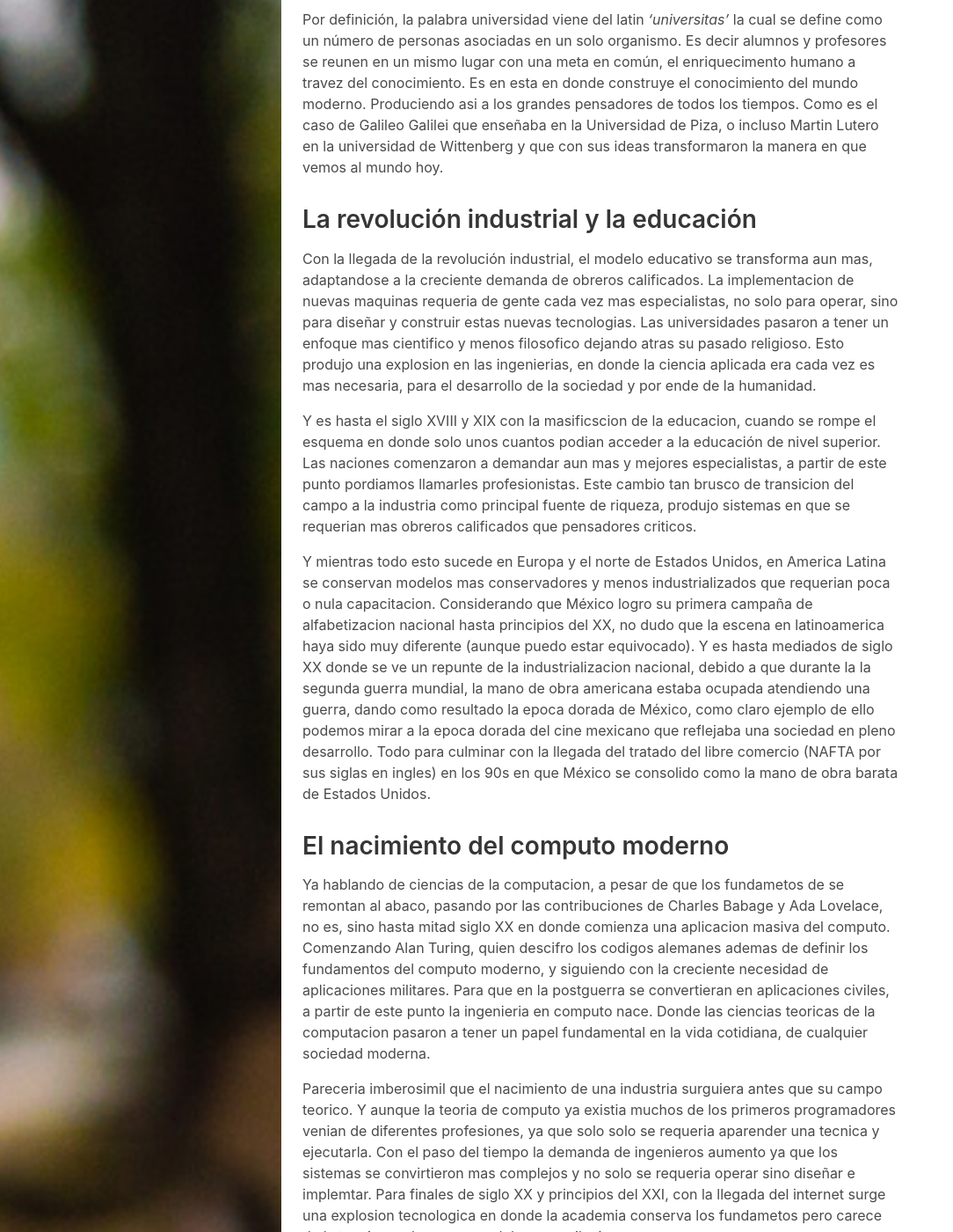
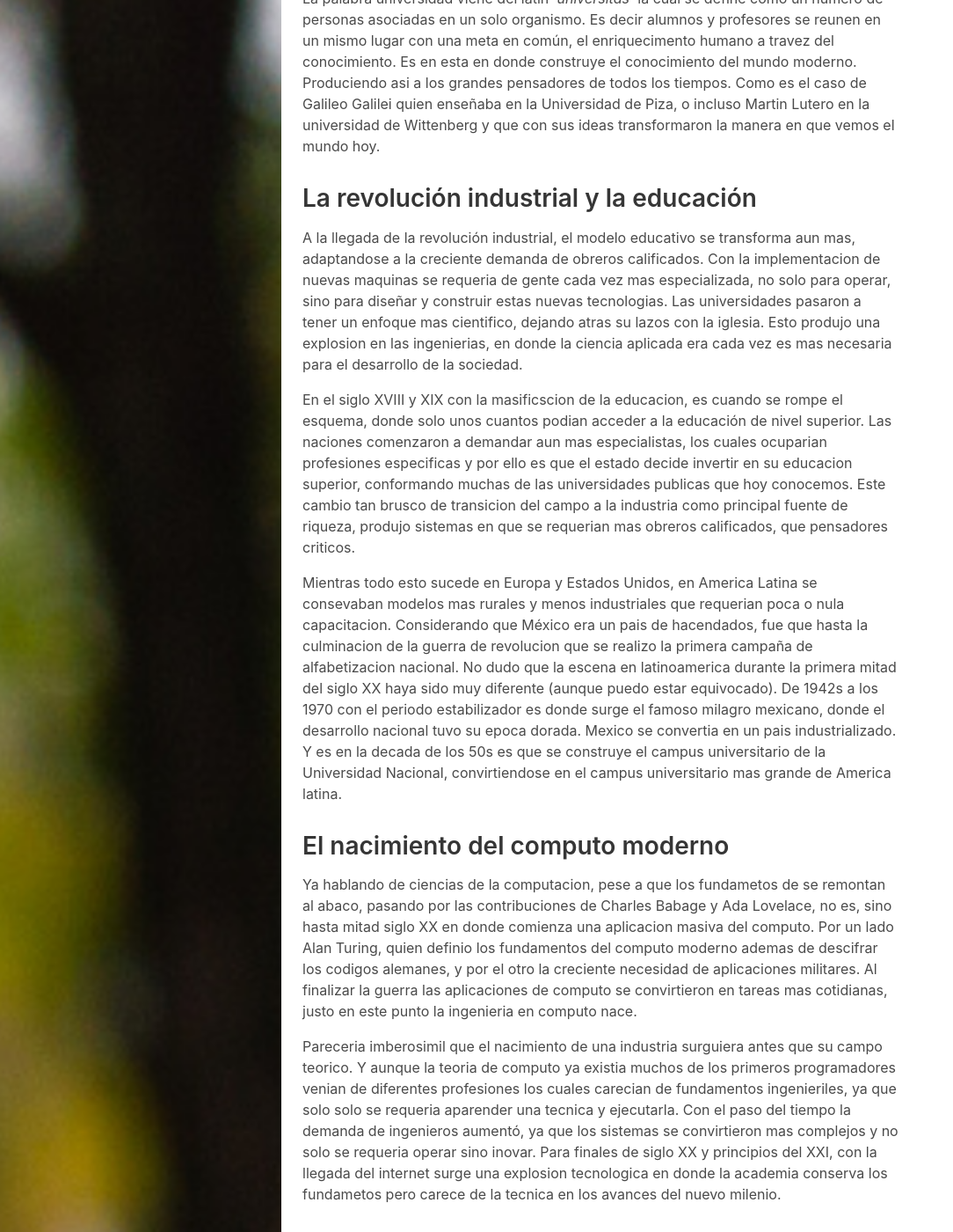
Before and after one commit to 3zcurdia/3zcurdia.github.io, a Jekyll site: the page built from _posts/2020-10-10-university-role.md, in a window 1280 px wide and 1400 px high, scrolled down 775 px. Shown: the whole window at 88% size, without its empty margins (0-1084 px from the left). Built offline with Jekyll 4.4.1, drawn with Linux system fonts in a browser that asks for light colours; nearby versions of some CDN libraries; some of the changed text lies outside the part shown.

Commit message:
Aditional refinements and initial conclusion

```diff
--- a/_posts/2020-10-10-university-role.md
+++ b/_posts/2020-10-10-university-role.md
@@ -9,59 +9,68 @@
   - education
 ---
 
-Recientemente hemos visto una creciente ola de cursos en linea en diversos campos de especializacion pero, sobre todo, en el desarrollo de software.
-Donde, con la promesa de que en menos de 6 meses puedes ser un codificador proeficiente e incrementar tu ingreso hasta X veces. Surge la pregunta
-¿Es necesario estudiar en una universidad para colocarse en el campo laboral?
-¿Realemente 6 meses es todo lo que se necesita para entender las ciencias de la computación? y
-¿Para que sirve la universidad si puedo aprenderlo todo en internet?
+Recientemente hemos visto una creciente ola de cursos y plataformas en linea en diversos campos de especializacion, sobre todo, en el desarrollo de software. Donde, con la promesa de que en menos de 6 meses puedes ser un codificador proeficiente e incrementar tu ingreso hasta X veces. Surge la pregunta ¿Es necesario estudiar en una universidad para colocarse en el campo laboral? ¿Realemente 6 meses es todo lo que se necesita? y ¿Para que sirve la universidad si puedo aprenderlo todo en internet?
 
 ## El origen de la universidad
 
-Para entener el papel de la universidad en una sociedad primero tenemos que remontarnos a su origen. La universidad como la conocemos surge durante la edad media alrededor de los siglos XII y XIII a travez de escuelas en donde la enseñanza de tradición cristiana predominaba, y con una curricula limitada solo enseñaba lo que hoy llamamos humanidades. Cabe resaltar que el estudio de las ciencias se remonta a la antigua Grecia como se hacia en la biblioteca de Alejandría, tema que retomare en otra ocaccion. Con la llegada del renacimiento la curricula universitaria se extendió a las ciencias excactas, entre ellas, la lógica y la matemática, las cuales son el fundamento del computo.
+Para entener el papel de la universidad en una sociedad primero tenemos que remontarnos a su origen. La universidad como la conocemos surge durante la edad media alrededor de los siglos XII y XIII a travez de escuelas en donde la enseñanza de tradición cristiana predominaba, y con una curricula limitada se limitaba la enseñaba a lo que hoy llamamos humanidades. Cabe resaltar que el estudio de las ciencias se remonta a la antigua Grecia, y a la biblioteca de Alejandría, tema que no profundizaremos en este momento. Con la llegada del renacimiento la curricula universitaria medieval se extendió a las ciencias excactas, entre ellas, la lógica y la matemática, las cuales son el fundamento del computo.
 
-Por definición, la palabra universidad viene del latin *'universitas'* la cual se define como un número de personas asociadas en un solo organismo. Es decir alumnos y profesores se reunen en un mismo lugar con una meta en común, el enriquecimento humano a travez del conocimiento. Es en esta en donde construye el conocimiento del mundo moderno. Produciendo asi a los grandes pensadores de todos los tiempos. Como es el caso de Galileo Galilei que enseñaba en la Universidad de Piza, o incluso Martin Lutero en la universidad de Wittenberg y que con sus ideas transformaron la manera en que vemos al mundo hoy.
+La palabra universidad viene del latin *'universitas'* la cual se define como un número de personas asociadas en un solo organismo. Es decir alumnos y profesores se reunen en un mismo lugar con una meta en común, el enriquecimento humano a travez del conocimiento. Es en esta en donde construye el conocimiento del mundo moderno. Produciendo asi a los grandes pensadores de todos los tiempos. Como es el caso de Galileo Galilei quien enseñaba en la Universidad de Piza, o incluso Martin Lutero en la universidad de Wittenberg y que con sus ideas transformaron la manera en que vemos el mundo hoy.
 
 ## La revolución industrial y la educación
 
-Con la llegada de la revolución industrial, el modelo educativo se transforma aun mas, adaptandose a la creciente demanda de obreros calificados. La implementacion de nuevas maquinas requeria de gente cada vez mas especialistas, no solo para operar, sino para diseñar y construir estas nuevas tecnologias. Las universidades pasaron a tener un enfoque mas cientifico y menos filosofico dejando atras su pasado religioso. Esto produjo una explosion en las ingenierias, en donde la ciencia aplicada era cada vez es mas necesaria, para el desarrollo de la sociedad y por ende de la humanidad.
+A la llegada de la revolución industrial, el modelo educativo se transforma aun mas, adaptandose a la creciente demanda de obreros calificados. Con la implementacion de nuevas maquinas se requeria de gente cada vez mas especializada, no solo para operar, sino para diseñar y construir estas nuevas tecnologias. Las universidades pasaron a tener un enfoque mas cientifico, dejando atras su lazos con la iglesia. Esto produjo una explosion en las ingenierias, en donde la ciencia aplicada era cada vez es mas necesaria para el desarrollo de la sociedad.
 
-Y es hasta el siglo XVIII y XIX con la masificscion de la educacion, cuando se rompe el esquema en donde solo unos cuantos podian acceder a la educación de nivel superior. Las naciones comenzaron a demandar aun mas y mejores especialistas, a partir de este punto pordiamos llamarles profesionistas. Este cambio tan brusco de transicion del campo a la industria como principal fuente de riqueza, produjo sistemas en que se requerian mas obreros calificados que pensadores criticos.
+En el siglo XVIII y XIX con la masificscion de la educacion, es cuando se rompe el esquema, donde solo unos cuantos podian acceder a la educación de nivel superior. Las naciones comenzaron a demandar aun mas especialistas, los cuales ocuparian profesiones especificas y por ello es que el estado decide invertir en su educacion superior, conformando muchas de las  universidades publicas que hoy conocemos. Este cambio tan brusco de transicion del campo a la industria como principal fuente de riqueza, produjo sistemas en que se requerian mas obreros calificados, que pensadores criticos.
 
-Y mientras todo esto sucede en Europa y el norte de Estados Unidos, en America Latina se conservan modelos mas conservadores y menos industrializados que requerian poca o nula capacitacion. Considerando que México logro su primera campaña de alfabetizacion nacional hasta principios del XX, no dudo que la escena en latinoamerica haya sido muy diferente (aunque puedo estar equivocado). Y es hasta mediados de siglo XX donde se ve un repunte de la industrializacion nacional, debido a que durante la la segunda guerra mundial, la mano de obra americana estaba ocupada atendiendo una guerra, dando como resultado la epoca dorada de México, como claro ejemplo de ello podemos mirar a la epoca dorada del cine mexicano que reflejaba una sociedad en pleno desarrollo. Todo para culminar con la llegada del tratado del libre comercio (NAFTA por sus siglas en ingles) en los 90s en que México se consolido como la mano de obra barata de Estados Unidos.
+Mientras todo esto sucede en Europa y Estados Unidos, en America Latina se consevaban modelos mas rurales y menos industriales que requerian poca o nula capacitacion. Considerando que México era un pais de hacendados, fue que hasta la culminacion de la guerra de revolucion que se realizo la primera campaña de alfabetizacion nacional. No dudo que la escena en latinoamerica durante la primera mitad del siglo XX haya sido muy diferente (aunque puedo estar equivocado). De 1942s a los 1970 con el periodo estabilizador es donde surge el famoso milagro mexicano, donde el desarrollo nacional tuvo su epoca dorada. Mexico se convertia en un pais industrializado. Y es en la decada de los 50s es que se construye el campus universitario de la Universidad Nacional, convirtiendose en el campus universitario mas grande de America latina.
 
 ## El nacimiento del computo moderno
 
-Ya hablando de ciencias de la computacion, a pesar de que los fundametos de se remontan al abaco, pasando por las contribuciones de Charles Babage y Ada Lovelace, no es, sino hasta mitad siglo XX en donde comienza una aplicacion masiva del computo. Comenzando Alan Turing, quien descifro los codigos alemanes ademas de definir los fundamentos del computo moderno, y siguiendo con la creciente necesidad de aplicaciones militares. Para que en la postguerra se convertieran en aplicaciones civiles, a partir de este punto la ingenieria en computo nace. Donde las ciencias teoricas de la computacion pasaron a tener un papel fundamental en la vida cotidiana, de cualquier sociedad moderna.
+Ya hablando de ciencias de la computacion, pese a que los fundametos de se remontan al abaco, pasando por las contribuciones de Charles Babage y Ada Lovelace, no es, sino hasta mitad siglo XX en donde comienza una aplicacion masiva del computo. Por un lado Alan Turing, quien definio los fundamentos del computo moderno ademas de descifrar los codigos alemanes, y por el otro la creciente necesidad de aplicaciones militares. Al finalizar la guerra las aplicaciones de computo se convirtieron en tareas mas cotidianas, justo en este punto la ingenieria en computo nace.
 
-Pareceria imberosimil que el nacimiento de una industria surguiera antes que su campo teorico. Y aunque la teoria de computo ya existia muchos de los primeros programadores venian de diferentes profesiones, ya que solo solo se requeria aparender una tecnica y ejecutarla. Con el paso del tiempo la demanda de ingenieros aumento ya que los sistemas se convirtieron mas complejos y no solo se requeria operar sino diseñar e implemtar. Para finales de siglo XX y principios del XXI, con la llegada del internet surge una explosion tecnologica en donde la academia conserva los fundametos pero carece de la tecnica en los avances del nuevo milenio.
+Pareceria imberosimil que el nacimiento de una industria surguiera antes que su campo teorico. Y aunque la teoria de computo ya existia muchos de los primeros programadores venian de diferentes profesiones los cuales carecian de fundamentos ingenieriles, ya que solo solo se requeria aparender una tecnica y ejecutarla. Con el paso del tiempo la demanda de ingenieros aumentó, ya que los sistemas se convirtieron mas complejos y no solo se requeria operar sino inovar. Para finales de siglo XX y principios del XXI, con la llegada del internet surge una explosion tecnologica en donde la academia conserva los fundametos pero carece de la tecnica en los avances del nuevo milenio.
 
 ## La democratización de la información
 
-Ya con la era del internet, surge una nueva revolucion en terminos de conocimiento. Llegamos a un futuro tal y como lo imagino Asimov en donde si uno lo desea con tan solo prender una pantalla, y desde la comodidad de tu casa, se puede aprender lo que sea cuando uno quiera. A todo esto no solamente contribulleron los libros, las wikis y blogs, si no tambien una serie de contenido multimedia como videos, screencasts, livestreams y hasta plataformas interactivas. Lo que para el imperio era la enciclopedia galactica, para nosotros es el internet.
+Llegamos a un futuro tal y como lo imagino Asimov en donde si uno lo desea con tan solo prender una pantalla, y desde la comodidad de tu casa, se puede aprender lo que sea cuando sea. A todo esto no solamente contribulleron los libros, las wikis y blogs, si no tambien una serie de contenido multimedia como videos, screencasts, livestreams y hasta plataformas interactivas. Lo que para el imperio era la enciclopedia galactica, para nosotros es el internet.
 
-Este avance en el acceso al conocimiento en los ultimos 60 años, es mounstroso. Pasamos de tener manuales exclusivos de equipos y compañias, a plataformas publicas e interactivas donde te explican de manera sencilla conceptos complejos. Curiosamente en este proceso tambien pasamos de tener profesionistas sin conocimientos tecnicos, a ingenieros en computo, para finalmente volver a tener personas sin fundamentos en ciencias de la computación.
+Este avance en el acceso a la información en los ultimos 60 años, es simple y llanamente espectacular. En el caso de la programacion, asamos de tener manuales exclusivos de equipos y compañias, a plataformas publicas e interactivas donde te explican de manera sencilla conceptos complejos. Curiosamente en este proceso tambien pasamos de tener profesionistas sin conocimientos tecnicos, a profesionales en computo, para finalmente volver a tener personas sin fundamentos en ciencias de la computación.
 
-## Técnica y fundamentos
+## Y la universidad ¿que?
 
-Como podemos ver la tecnica es lo mas sencillo de aprender, solo hay que teclar aqui y alla, y con un poco de suerte en el buscador, muy probablemente tengamos nuestro problema resuelto en unos cuantos minutos. El verdadero problema radica en los fundamentos, los cuales no son tan obvios. Lo que hacemos en el computador parece cual arte de magia, y tiene la suerte de siempre tener el resultado correcto. Pese a esto no es sin los fundametos que tenemos la certeza de aquellos resultados.
+Ya estando en este punto, podemos entender el contexto historico en el cual nos encontramos. Si bien la información tecnica esta al alcanze de la mano. ¿Que es lo que nos da la universidad, particularmente las escuelas de ingenieria? A continuacion te expondre cuatro pilares que la educacion universitaria puede darte.
+
+### Fundamentos
+
+Como podemos ver la tecnica es lo mas sencillo de aprender, solo hay que teclar aqui y alla, y con un poco de suerte en el buscador, muy probablemente tengamos nuestro problema resuelto en unos cuantos minutos. El verdadero problema radica en los fundamentos, los cuales muchas veces no son tan obvios. Lo que hacemos en el computador parece tal cual arte de magia, y tiene la suerte de siempre tener el resultado correcto. Sin embargo gracias a los fundametos tenemos esa certeza de aquellos resultados.
 
 >> Cualquier tecnología suficientemente avanzada es indistinguible de la magia - Arthur C. Clarke
 
-Si hoy te dijera que la siguiente operacion `0.1 + 0.2 != 0.3` es valida para cualquier lenguaje de programacion. ¿Que es lo que dirias? ¿A quien culparias? A tu computadora, al lenguaje de programacion, a la compilacion o interpretacion, a aquella dependencia de 3ros que instalaste y no sabes porque esta ahi, a la fisica, a la gravedad? La respuesta es simple, mas sin embargo muchos no la conocen, ya que carecen de fundamentos y aun asi pueden ser codificadores proeficientes. Si quieres saber mas al respecto puedes ver [aqui](https://0.30000000000000004.com)
+Si hoy te dijera que la siguiente operacion `0.1 + 0.2 != 0.3` es valida para cualquier lenguaje de programacion. ¿Que es lo que dirias? ¿A quien culparias? A tu computadora, al lenguaje de programacion, a la compilacion, a aquella dependencia de terceros que instalaste y no sabes porque esta ahi, a la fisica, a la gravedad? La respuesta es simple, mas sin embargo muchos no la conocen, ya que carecen de las bases y aun asi esto no impide que sean codificadores proeficientes. Si quieres saber mas al respecto puedes ver [aqui](https://0.30000000000000004.com) ⚠️ Spoiler Alert: matematicas de punto flotante.
 
-Como el caso anterior, asi hay muchos mas fundamentos que la mayoria de personas omite. Ya que para muchos el hecho de tener la ultima version de un lenguaje, framework o tecnologia es mas importante que concoer los cimientos del computo. Y es esta tendencia juvenil en desestimar lo viejo simplemente porque esta desactualizado, la que nos ha llevado a esos grandes escandalos en tecnologia. Que bien pudieron evitarse, si huberan escuchado a esos viejitos.
+Como el caso anterior, asi hay muchos mas ejemplos en que la mayoria omite. Ya que para muchos el hecho de tener la ultima version de un lenguaje, framework o tecnologia es mas importante que concoer los cimientos del computo. Y es esta tendencia indolente y juvenil en desestimar lo viejo simplemente porque esta desactualizado, la que nos ha llevado a esos grandes escandalos en tecnologia. Que bien pudieron evitarse, si le huberan hecho caso a esos "viejitos".
 
-## Método científico y el pensamiento crítico
+### Método científico
 
-No hace falta mencionar que los fundametos en todas las ingenierias son las matematicas y las ciencias excactas. Las cuales si bien son tediosas y en muchos casos inutiles en la practica. Tienen su razon de ser, ya que construllen la estructura mental necesaria para resolver problemas ingienieriles. Uno no puede resolver un problema por ponerse a filosofar sobre un resultado matematico, el resultado es y se acabo. Es por ello que nadie discutiria si 1+1 es dos. Para resolver un problema de ingenieria se necesita seguir ciertos paradigmas. Y en algunos casos se tiene que definir y probar hipotesis. A todo esto le llamamos metodo cientifico, sin el seria imposible tener los avances tecnologicos que hoy tenemos.
+No hace falta mencionar que la base en todas las ingenierias son las matematicas y las ciencias excactas. Las cuales si bien son tediosas, y en muchos casos inutiles en la practica. Tienen su razon de ser, ya que construllen una estructura mental necesaria para resolver los problemas ingienieriles. Uno no puede resolver un problema matematico filosofando, el resultado es y se acabo. Es por ello que se llaman ciencias excactas, nadie discutiria si 1+1 es realmente dos. Existen ciertos paradigmas que nos facilitan la resolucion de problemas y en algunos casos se tienen que definir y probar hipotesis. ¿Como se llamaba esto? Ah si ya recuerdo metodo cientifico, sin el, sería imposible tener los avances tecnologicos que hoy tenemos. Para tener un computo fiable se necesita una base fisico-matemática solida.
 
-¿Que es mas valioso, aceptar dogmaticamente todo o questionarlo todo?. Si enseñaramos que todo el conocimiento que tenemos hoy es absoluto y lo aceptaramos sin questionar. ¿Que es lo que sucederia? No habria necesidad de investigar nada, dado que ya lo sabemos todo. No habira la necesidad de inventar nada, porque ya lo inventamos todo. Seria un mundo muy aburrido, pero no distante de lo que ya experimentamos en el obscurantismo. En donde cualquiera que cuestionara los preceptos de la iglesia era considerado un hereje y ende castigado por ello, a veces hasta la muerte. Fue hasta el renacimiento cuando esta corriente de pensadores volvio a questionar todo y replanteo la cosmovision universal. Es por ello que el pensamiento critico es y sera el attributo mas valioso al que se debe aspirar. Porque gracias a aquellos rebeldes que desafiaron lo existente y replantearon ideas, es que hoy tenemos los grandes avances en la humanidad.
+### El pensamiento crítico
 
-## La colaboración y el impulso a nuevas ideas
+¿Que es mas valioso, aceptar dogmaticamente todo o questionarlo todo?. Si enseñaramos que todo el conocimiento que tenemos hoy es absoluto y lo aceptaramos sin questionar. ¿Que es lo que sucederia? No habria necesidad de investigar nada, dado que ya lo sabemos todo. No habira la necesidad de inventar nada, porque, ya lo inventamos todo. Seria un mundo muy aburrido, pero no distante de lo que ya experimentamos en el obscurantismo. En donde cualquiera que cuestionara los preceptos de la iglesia era considerado un hereje y castigado por ello, a veces hasta la muerte. Fue hasta el renacimiento cuando esta corriente de pensadores volvio a questionar todo y replanteo la cosmovision universal. Es por ello que el pensamiento critico es y es el attributo mas valioso al que se debe aspirar. Porque gracias a aquellos rebeldes que desafiaron lo existente y replantearon ideas, es que hoy tenemos los grandes logros de la humanidad.
 
-Ahhhh, la vida era tan facil cuando nos encargaban un trabajo en equipo y nosotros solo ibamos por el cafe. Recuerdo que en mis años universitarios una de las actividades de mayor reto, era precisamente eso, trabajar en equipo. No siempre tenias a los mejores compañeros o a tus amigos. Habia veces que tenias que ser el lider, simplemente porque nadie mas queria hacerlo. Y habia veces que solo veias como tus compañeros mas inteligentes hacian todo y tu sacabas un diez. Ambos escenarios fueron de gran aprendizaje, en uno tenias que ser quien dirije y hace casi todo, mientras que en otro aprendias de como lo hacian otros, y rara vez era todo equilibrado. Este hecho, de colaborar con otro ser humano, no es de lo mas sencillo sin embargo es posible y el mundo no seria posible si no colaboraramos entre nosotros.
+### La colaboración
 
-En este experimento de la especie humana surge otra arista, la generacion de nuevas ideas. El hecho de relacionarse con otro ser humano produce algo en nosotros, nos cambia. Escuchar a las ideas de alguien mas, nos saca de nuestra burbuja de pensamiento e introduce un ente de procesamiento diferente al nuestro. Este enriquecimento de interactuar entre seres humanos, produce nuevas ideas. Recuerdo como en aquellos años universitarios, mis compañeros me contaban de ese proyecto que tenian y que simplemente lo hacian por diversion. Era emocionante ver como lo desarrollaban algunas veces culminaban, otras veces era un fracaso. Pero fue este proceso que me llevo a querer hacer mas, a no conformarme con lo que mis profesores me enseñaban.
+Ahhhh, la vida era tan facil cuando nos encargaban un trabajo en equipo y nosotros solo ibamos por el cafe. Recuerdo que en mis años universitarios una de las actividades de mayor reto, era precisamente eso, trabajar en equipo. No siempre tenias a los mejores compañeros, o a tus amigos. Habia veces que tenias que ser el lider, simplemente porque nadie mas queria hacerlo. Y habia veces que solo veias como tus compañeros mas inteligentes hacian todo y tu sacabas un diez. Ambos escenarios fueron de gran aprendizaje, en uno tenias que ser quien dirije y hace casi todo, mientras que en otro aprendias de como lo hacian otros, y en contadas ocaciones era todo equilibrado. Este hecho, de colaborar con otro ser humano, no es de lo mas sencillo sin embargo es posible y el mundo no seria posible si no colaboraramos entre nosotros. Y llegar a aprender a colaborar en el lugar de trabajo, puede ser un camino sinuoso.
 
+## El impulso a nuevas ideas
+
+En este experimento de la universidad, surge la generacion de nuevas ideas, o como lo conocemos en el medio "inovacion". El simple hecho de relacionarse con otro ser humano produce algo en nosotros, nos cambia. Escuchar a los pensamientos de alguien mas, nos saca de intriduce en nuestra burbuja ideas diferentes a las nuestras. Justo es en la universidad donde el ser forzado a interactuar con academicos y alumnos es que formamos nuevas ideas, que van mas alla de las asignaturas en curso. Escuchar de los proyectos de alguien mas, trae una inspiracion que difilimente en otro lugar podemos encontrar. Ademas que dentro de estos espacios es donde se tiene la libertad para equivocarse y la vez aprender. Dudo mucho que los proyectos academicos de nivel licenciatura lleguen a convertirse en grandes emprendimientos, pero estoy seguro que esos primeros pasos de experimentacion llevaron a muchos egresados al lugar donde hoy se encuentran.
 
 ## El mercado laboral en la escena LaTAM
+
+Finalizar los estudios de cualquier indole e integrarse al ambito laboral, nunca ha sido una tarea facil. Y el medio de TI no es muy diferente, ya que cada vez se requiere el dominio de mas tegnologias que en muchos casos las universidades no las cubren. Es por ello que la capacitacion es algo poco atractivo para la mayoria de empresas, ya que significa una inversion considerable que no asegura resultados inmediatos. Y en el caso de latinoamerica, la gran mayoria de empresas son consultorias, que mediante una colaboracion a distancia se permiten tener clientes de primer mundo, proveyendo de una mano de obra calificada a un precio razonable. Por lo cual introducir a un novato con un cliente nuevo seria demasiado riesgo, es preferible que tenga algo de experiencia que lo respalde.
+
+Es en este punto donde los bootcamps y plataformas digitales, brillan por sus resultados. Capacitar a un inexperto en un  periodo de tiempo corto, para convertirlo en alguien proeficiente en cierta tegnologia, es sobresaliente. Sin embargo estos medios carecen del espiritu universitario, ya que su enfoque es meramente tecnico. Si implementaramos programas tecnicos a nivel preparatoria con ese mismo nivel de capacitacion, estos medios no serian necesarios. Considerar a los bootcamps como un remplazo de las universidades es una insensatez, ya que su funcion se encuentra en un campo muy limitado. Para muchas areas de epecializacio se requieren esos años de entrenamiento, fundamentos, y colaboracion que solo en las universidades se puede encontrar. Honestamente no pondria a construir un puente en manos de alguien que hace 6 meses era un psicologo.
+
+Por otro lado con la masificscion de tecnicos, es imperativo la generacion de lideres en el medio que no solo provengan de una cultura universitaria, si no ademas tengan el respaldo de años de experiencia.
```
